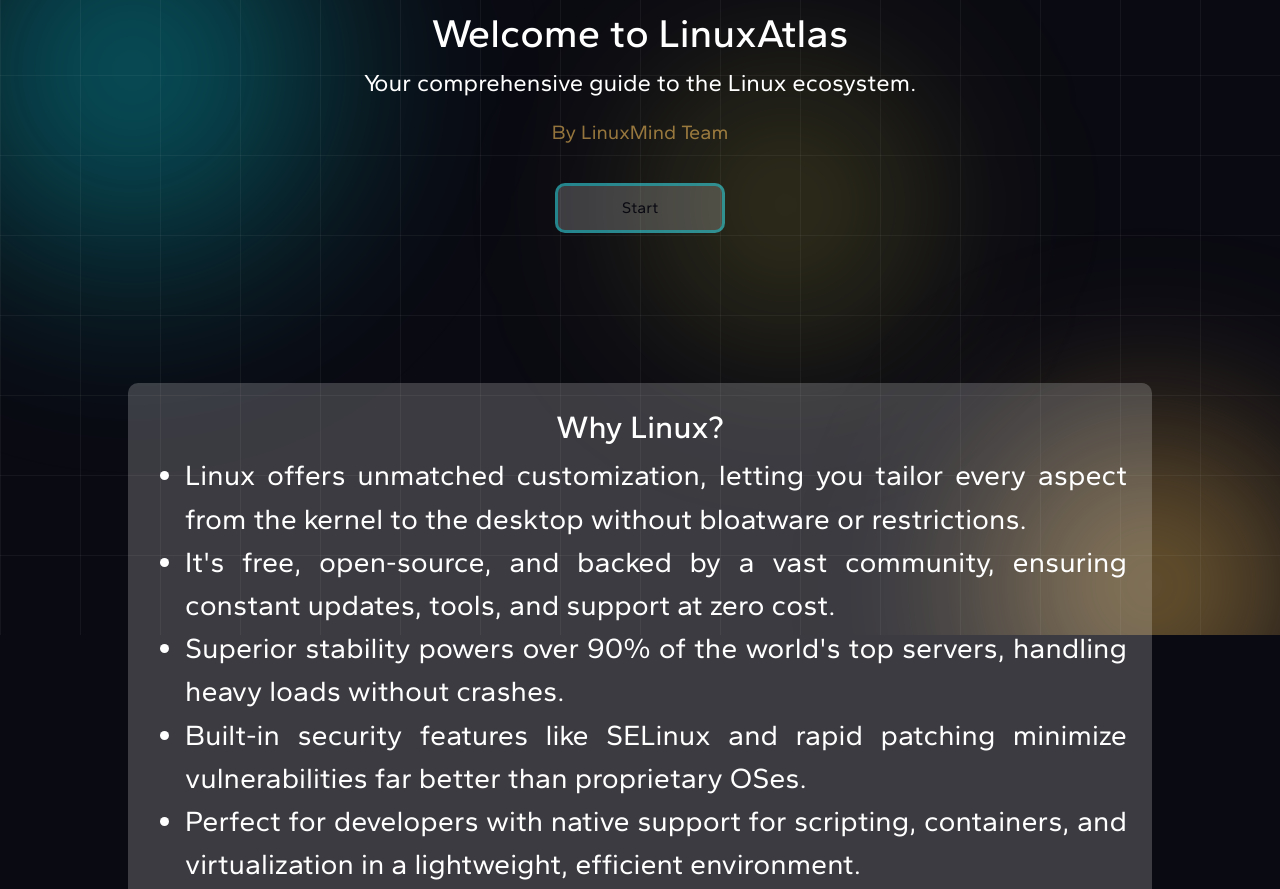
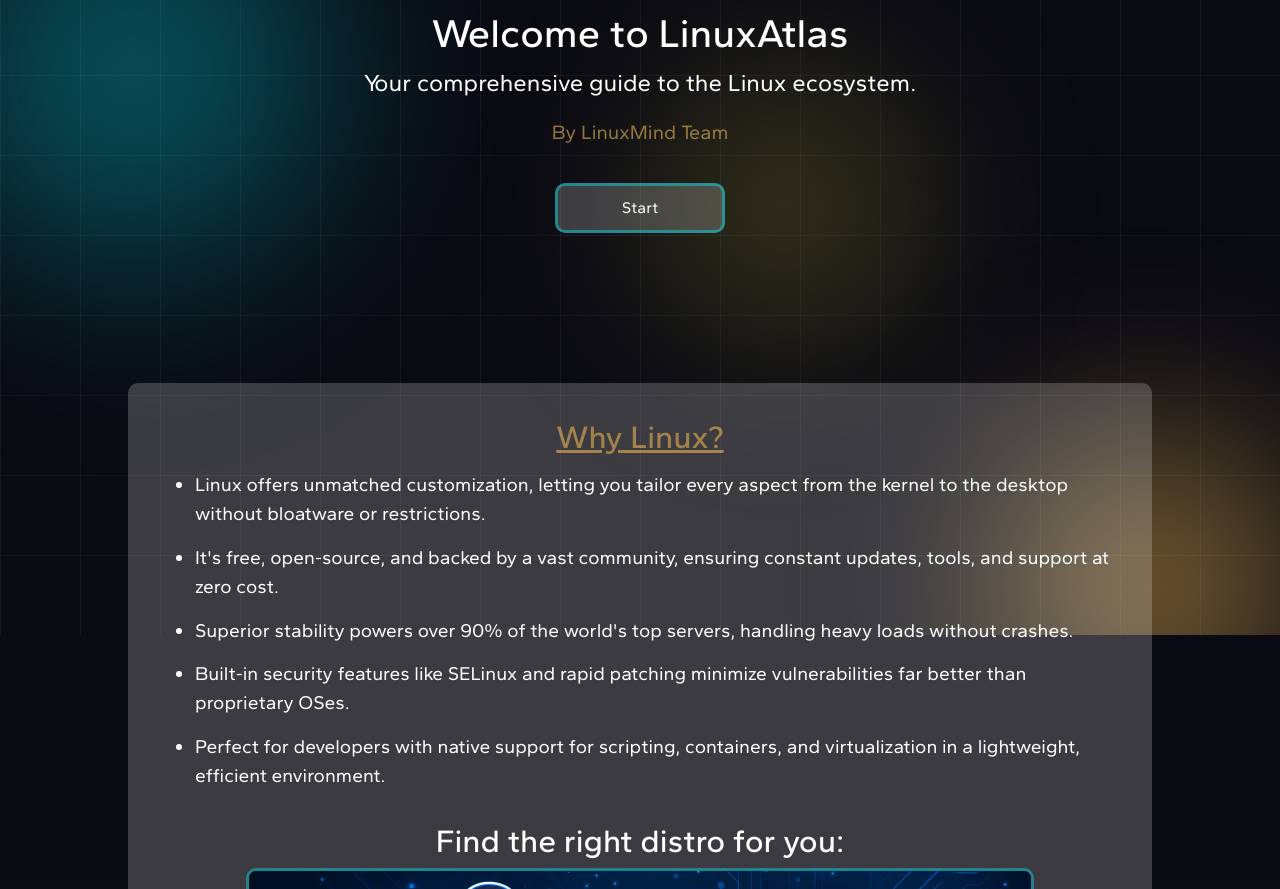
Before and after one commit to penzesdavid/linuxweb, a plain HTML site: page index.html in a window 1280 px wide. Shown: the part 165-1054 px from the top of the page. Drawn offline with nearby package versions, Linux system fonts and the light colour scheme; a web font is replaced by a local one.

Commit message:
text size fixed + button color fixed

```diff
--- a/index.html
+++ b/index.html
@@ -81,7 +81,7 @@
 
     <div id="distro-finder" class="anim-1">
         <div>
-        <h2 style="text-align: center;">Why Linux?</h2>
+        <h2 style="text-align: center; color: var(--glow-magenta); text-decoration: underline;">Why Linux?</h2>
         <ul>
             <li>Linux offers unmatched customization, letting you tailor every aspect from the kernel to the desktop without bloatware or restrictions.</li>
 
--- a/style.css
+++ b/style.css
@@ -2,7 +2,7 @@
 	margin: 0;
 	padding: 0;
 	box-sizing: border-box;
-	font-family: 'Gantari', sans-serif;
+	font-family: 'Gantari';
 }
 
 :root {
@@ -19,7 +19,6 @@
 }
 
 body {
-	font-family: 'Outfit', sans-serif;
 	background: var(--dark-1);
 	color: #ffffff;
 	overflow-x: hidden;
@@ -115,16 +114,16 @@ button {
 	padding: 10px 20px;
 	font-size: 1rem;
 	background-color: rgba(255, 255, 255, 0.2);
-	color: var(--dark-1);
+	color: #fff;
 	border: 3px solid var(--glow-cyan);
 	border-radius: 10px;
 	width: 170px;
 
 }
 button:hover {
-	background-color: alpha(--dark-1, 0.2);
+	background-color: var(--dark-1);
 	box-shadow: 0 0 15px var(--glow-cyan);
-	transition: all 0.25s cubic-bezier(0.4, 0, 0.2, 1);
+	transition: all 0.5s cubic-bezier(0.4, 0, 0.2, 1);
 }
 
 .welcome {
@@ -171,9 +170,12 @@ button:hover {
 }
 
 #distro-finder div {
-	font-size: 1.8rem;
-	text-align: justify;
-	padding: 5px;
+	font-size: 1.2rem;
+	text-align: left;
+	padding: 15px;
+	li {
+		margin: 15px 0;
+	}
 }
 
 .row {
```
